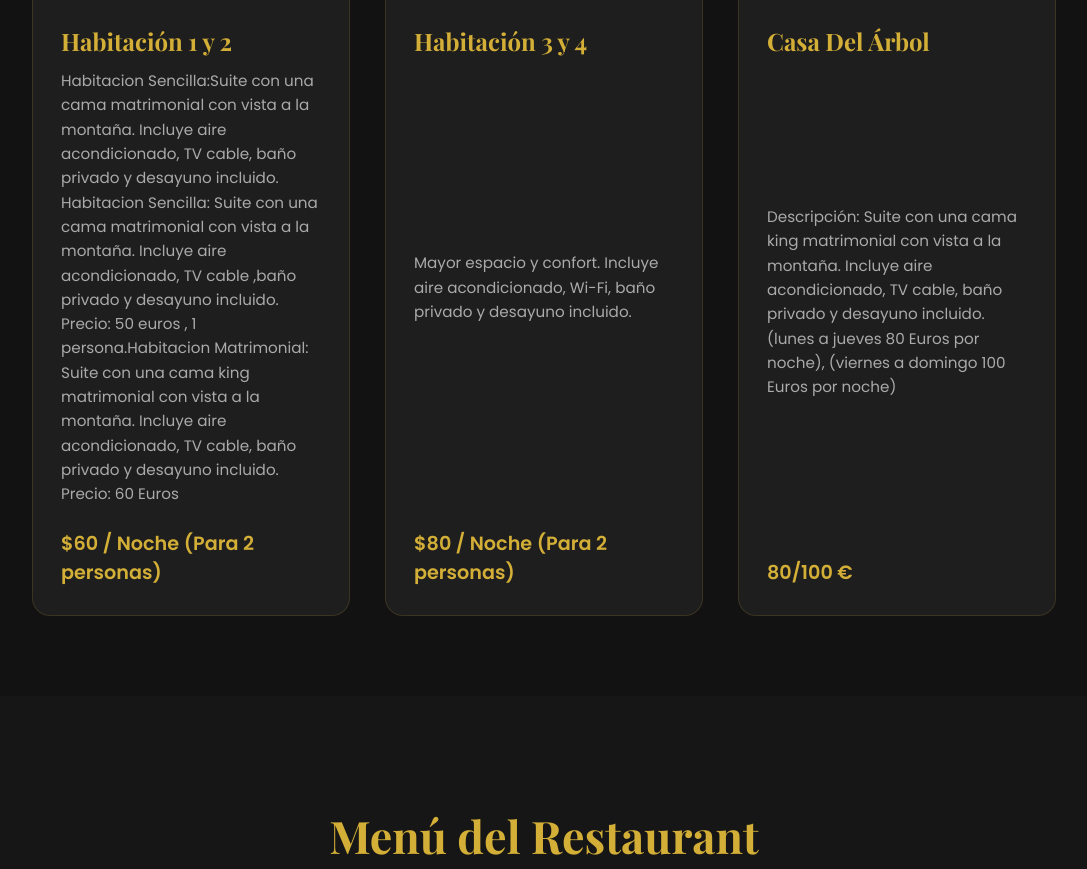
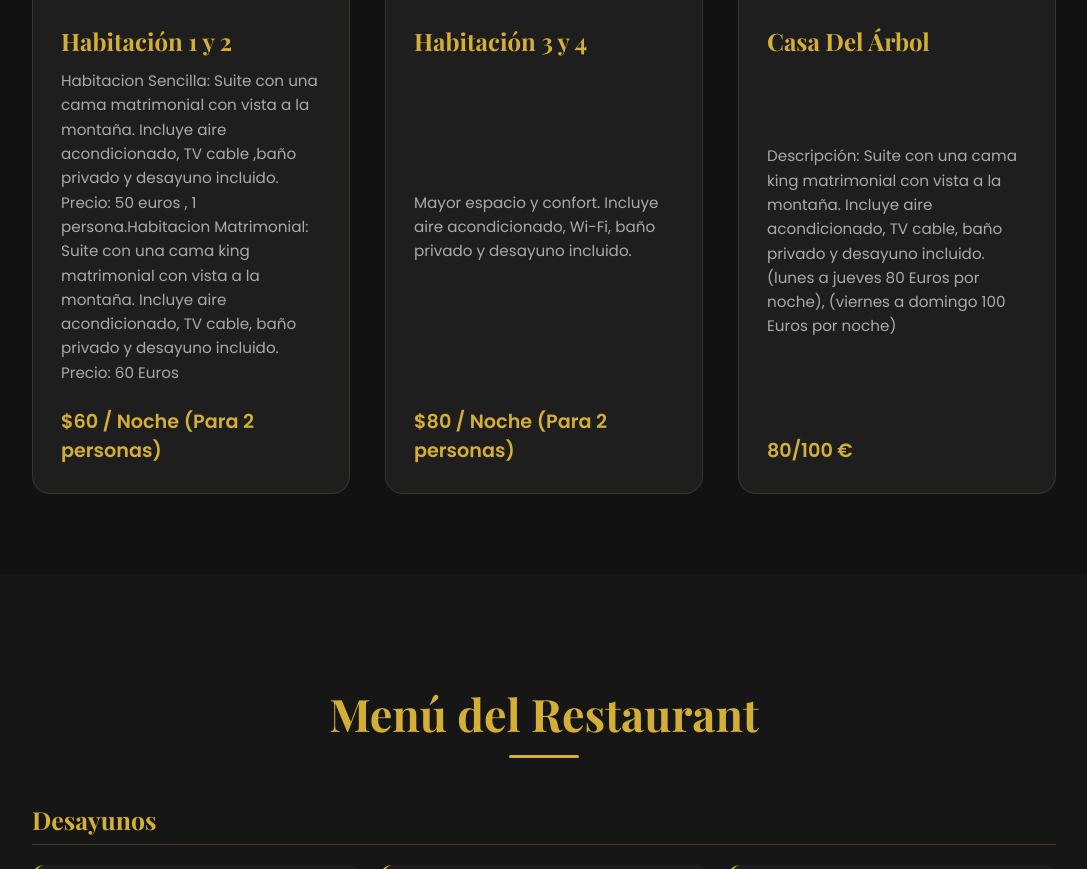
Before and after one commit to CoteElec/posada-bare-bare, a plain HTML site: page index.html in a window 1280 px wide. Shown: the part 1263-2132 px from the top of the page, without its empty margins (96-1183 px from the left). Drawn offline with nearby package versions, Linux system fonts and the light colour scheme.

Commit message:
Update index.html

```diff
--- a/index.html
+++ b/index.html
@@ -72,7 +72,7 @@
                 </div>
                 <div class="card-content">
                     <h3 id="room-title-1" data-editable>Habitación 1 y 2</h3>
-                    <p id="room-desc-1" data-editable>Habitacion Sencilla:Suite con una cama matrimonial con vista a la montaña. Incluye aire acondicionado, TV cable, baño privado y desayuno incluido. Habitacion Sencilla: Suite con una cama matrimonial con vista a la montaña. Incluye aire acondicionado, TV cable ,baño privado y desayuno incluido. Precio: 50 euros , 1 persona.Habitacion Matrimonial: Suite con una cama king matrimonial con vista a la montaña. Incluye aire acondicionado, TV cable, baño privado y desayuno incluido. Precio: 60 Euros</p>
+                    <p id="room-desc-1" data-editable>Habitacion Sencilla: Suite con una cama matrimonial con vista a la montaña. Incluye aire acondicionado, TV cable ,baño privado y desayuno incluido. Precio: 50 euros , 1 persona.Habitacion Matrimonial: Suite con una cama king matrimonial con vista a la montaña. Incluye aire acondicionado, TV cable, baño privado y desayuno incluido. Precio: 60 Euros</p>
                     <span class="price" id="price-habitacion-1" data-editable>$60 / Noche (Para 2 personas)</span>
                 </div>
             </div>
```
